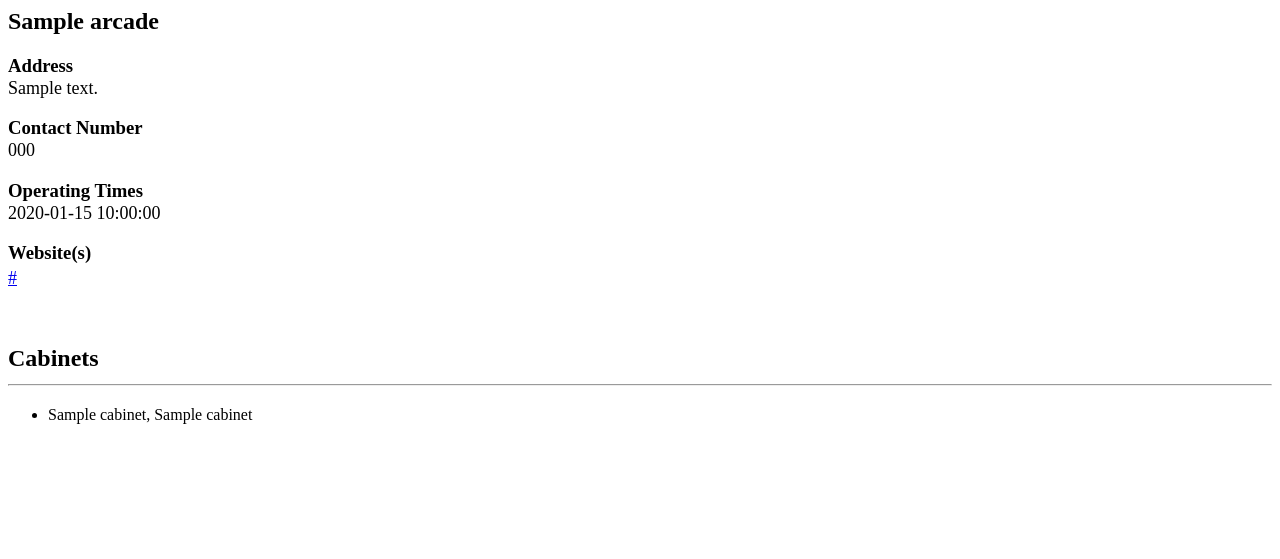
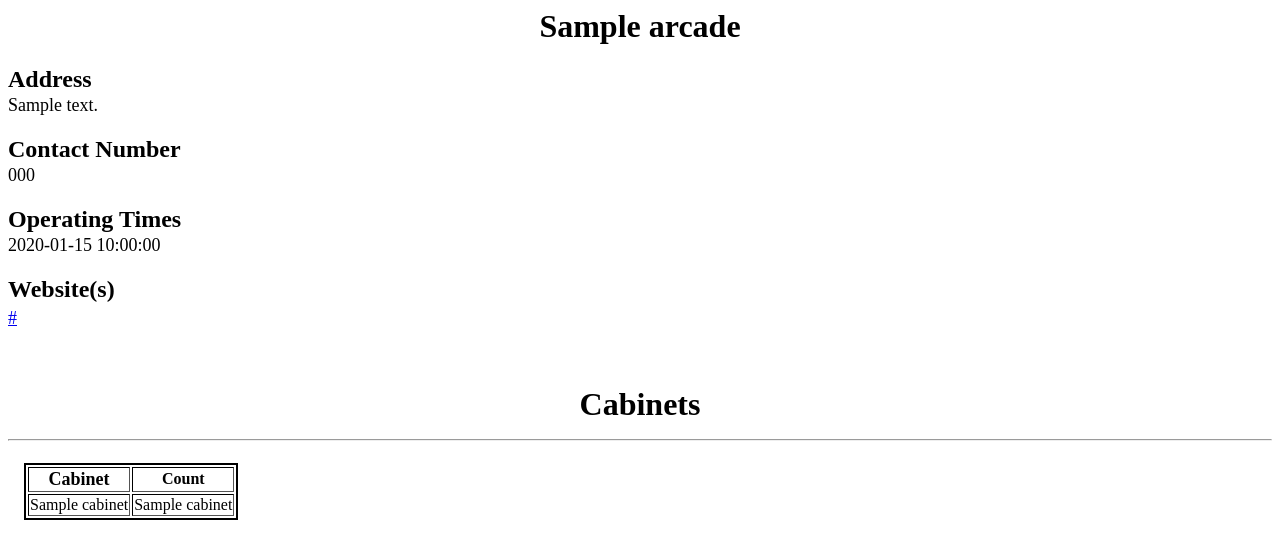
Before and after one commit to Renjian-buchai/arcade-cabinet-findinator-3000, a Flask app: template templates/arcade.html in a window 1280 px wide. Shown: the top 559 px of the page. Run offline with Flask 3, Linux system fonts and the light colour scheme; the template is opened without the code that fills it: most values are stand-ins (such as "Sample title", 1, 10 or a date in 2020).

Commit message:
Moved styles to a file

```diff
--- a/static/css/style.css
+++ b/static/css/style.css
@@ -2,7 +2,16 @@ p {
   font-size: large;
 }
 
-.metap {
+.meta-p {
   margin-top: -2em;
   margin-bottom: -1em;
 }
+
+.cabinet-table {
+  border: solid 2px black;
+  margin: 1em;
+}
+
+.row {
+  margin: 1em;
+}
--- a/templates/arcade.html
+++ b/templates/arcade.html
@@ -1,34 +1,40 @@
 {% include "header.html" %}
 
 <body>
-  <h2>
+  <h1 style="text-align:center;">
     {{arcade}}
-  </h2>
+  </h1>
 
-  <h3>Address</h3>
-  <div style="white-space:pre-line;">
-    <p class="metap">{{address}}</p>
-    <h3>Contact Number</h3>
-    <p class="metap">{{phone_no}}</p>
-    <h3>Operating Times</h3>
-    <p class="metap">{{operating_time}}</p>
-    <h3>Website(s)</h3>
+  <h2>Address</h2>
+  <div style=" white-space:pre-line;">
+    <p class="meta-p">{{address}}</p>
+    <h2>Contact Number</h2>
+    <p class="meta-p">{{phone_no}}</p>
+    <h2>Operating Times</h2>
+    <p class="meta-p">{{operating_time}}</p>
+    <h2>Website(s)</h2>
     <!-- I don't know why this one is suddenly -4em, but ye -->
     <p style="margin-top: -4em">
       <a href="{{website}}" style="display: inline">{{website}}</a>
     </p>
   </div>
 
-  <h2>Cabinets
+  <h1 style="text-align:center">Cabinets
     <hr>
-  </h2>
-
-  <ul>
+  </h1>
+  <table class="cabinet-table" border="1">
+    <tr>
+      <th>
+        <p>Cabinet</p>
+      </th>
+      <th>Count</th>
+    </tr>
     {% for cabinet in cabinets %}
-      <li>
-        {{cabinet}},
-        {{cabinets[cabinet]}}
-      </li>
+      <tr>
+        <td>
+          {{cabinet}}</td>
+        <td style="text-align:center">{{cabinets[cabinet]}}</td>
+      </tr>
     {% endfor %}
-  </ul>
+  </table>
 </body>
--- a/templates/country.html
+++ b/templates/country.html
@@ -3,8 +3,8 @@
 {% include "header.html" %}
 
 <body>
-  <h2>Results for
-    {{selected_country}}</h2>
+  <h1>Results for
+    {{selected_country}}</h1>
 
   <ul>
     {% for arcade in arcades %}
```
